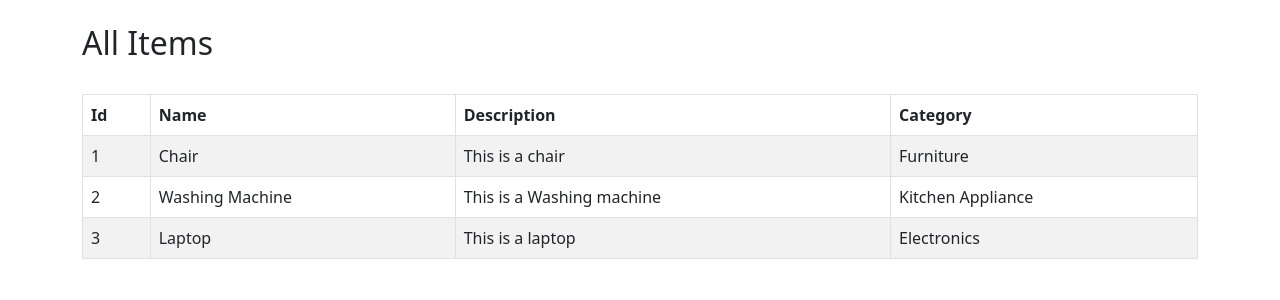
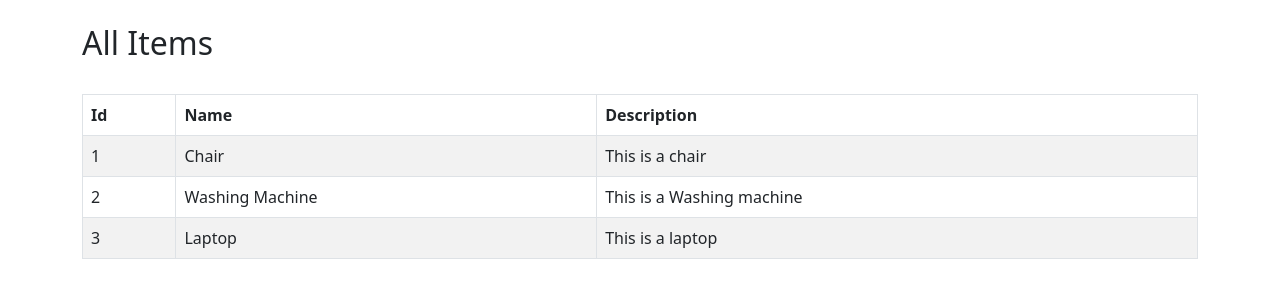
Before and after one commit to M0GAMB0/items-frontend, a React (Create React App) app: page /view in a window 1280 px wide. Shown: the top 300 px of the page. Built offline with nearby package versions, Linux system fonts and the light colour scheme.

Commit message:
removed category

```diff
--- a/package.json
+++ b/package.json
@@ -7,6 +7,7 @@
     "@testing-library/jest-dom": "^5.16.5",
     "@testing-library/react": "^13.4.0",
     "@testing-library/user-event": "^13.5.0",
+    "axios": "^1.4.0",
     "bootstrap": "^5.2.3",
     "react": "^18.2.0",
     "react-bootstrap": "^2.7.4",
@@ -14,6 +15,7 @@
     "react-redux": "^8.0.5",
     "react-router-dom": "^6.11.1",
     "react-scripts": "5.0.1",
+    "react-toastify": "^9.1.2",
     "web-vitals": "^2.1.4"
   },
   "scripts": {
--- a/src/Components/AddForm.js
+++ b/src/Components/AddForm.js
@@ -76,7 +76,7 @@ const AddForm = (props) => {
               onChange={(e) => setDescription(e.target.value)}
             />
           </Form.Group>
-          <Form.Group
+          {/* <Form.Group
             className="mb-3 d-flex w-100 align-items-start justify-content-between mx-5 flex-column flex-md-row align-items-md-center justify-content-md-start"
             controlId="exampleForm.ControlDropdown1"
           >
@@ -91,7 +91,7 @@ const AddForm = (props) => {
                 </option>
               ))}
             </Form.Select>
-          </Form.Group>
+          </Form.Group> */}
           <Button
             style={{
               background: buttonBg,
--- a/src/Pages/View.js
+++ b/src/Pages/View.js
@@ -15,7 +15,6 @@ const View = () => {
               <th>Id</th>
               <th>Name</th>
               <th>Description</th>
-              <th>Category</th>
             </tr>
           </thead>
           <tbody>
@@ -24,7 +23,6 @@ const View = () => {
                 <td>{item.id}</td>
                 <td>{item.name}</td>
                 <td>{item.description}</td>
-                <td>{item.category}</td>
               </tr>
             ))}
           </tbody>
--- a/src/utils/Dummy.js
+++ /dev/null
@@ -1,13 +0,0 @@
-export const categories = [
-  "Grocery",
-  "Mobiles",
-  "Fashion",
-  "Beauty Products",
-  "Electronics",
-  "Furniture",
-  "Appliances",
-  "Books",
-  "Food & Drinks",
-  "Toys",
-  "Baby Care",
-];
```
Also changed, not shown: 1 other file (tests, documents, lock files or other folders).
